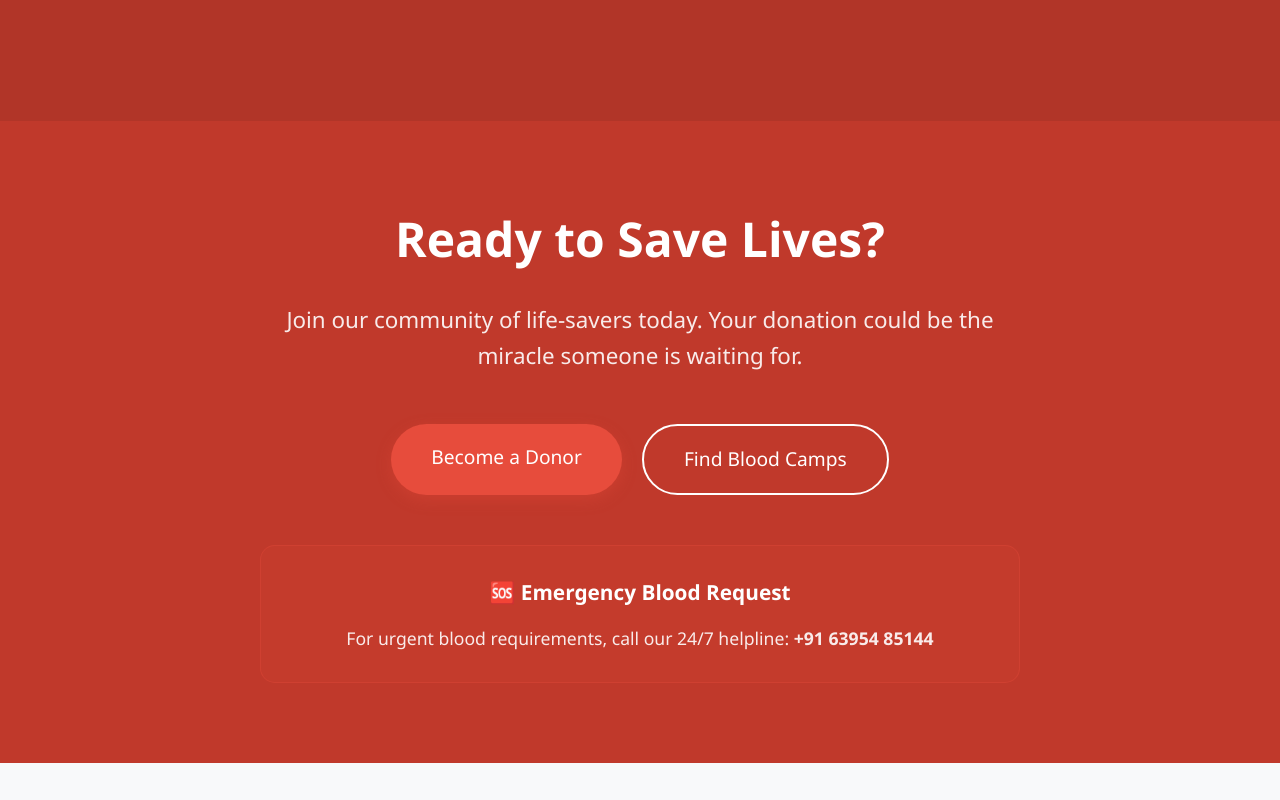
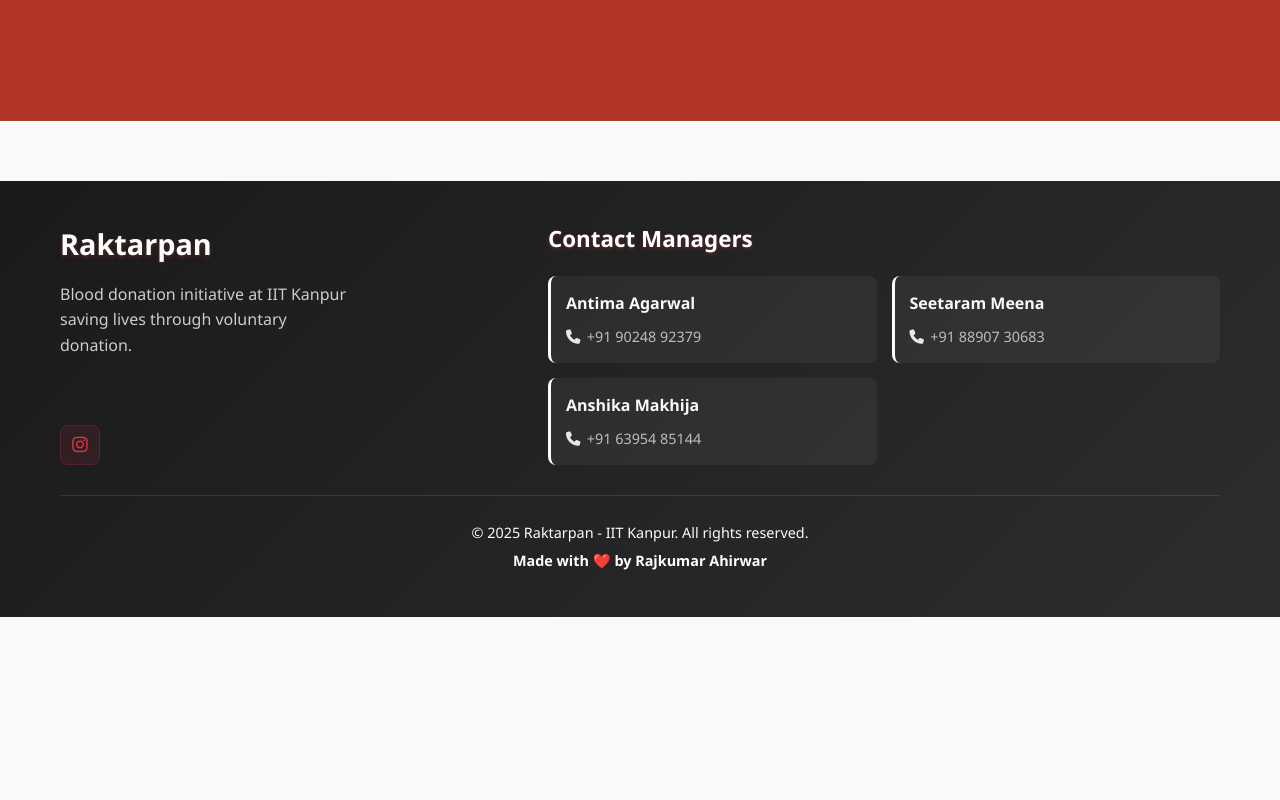
Before and after one commit to Raj675592/raktarpan-iitk, a React (Create React App) app: page / in a window 1280 px wide. Shown: the part 880-1680 px from the top of the page. After the commit the page ends 1497 px from the top, so only its background shows below. Built offline with nearby package versions, Linux system fonts and the light colour scheme.

Commit message:
minor changes

```diff
--- a/src/components/About.js
+++ b/src/components/About.js
@@ -8,13 +8,14 @@ function About(){
             <h1>About Us</h1>
             <h1>Raktarpan at IIT Kanpur</h1>
             <div className="about-content">
-                <p>Raktarpan is a pioneering blood donation initiative at the Indian Institute of Technology Kanpur (IITK), committed to saving lives through voluntary blood donation. Established with the vision of creating a self-sufficient blood donation ecosystem, we bridge the gap between donors and those in critical need.</p>
-
+                <p>Raktarpan is a student-led initiative under the National Service Scheme (NSS) and part of the Community Welfare Cell (CWC) of Students’ Gymkhana, IIT Kanpur. Founded in 2014 by Himanshu Agarwal, Raktarpan was launched to address the critical challenge of blood shortage in Kanpur and nearby regions.
+</p>
+                <p>As blood cannot be manufactured and depends entirely on voluntary donations, Raktarpan serves as a vital link between generous donors and patients in urgent need. Over the years, it has grown into a youth-driven movement that offers free and timely assistance, especially to the underprivileged. The name “Raktarpan” combines Rakt (blood) and Arpan (offering), reflecting its mission of selfless service and life-saving contribution.</p>
                 <h2>Our Mission</h2>
                 <p>To create awareness about blood donation, ensure a sustainable supply of blood for those in need within the IITK community and surrounding areas, and foster a culture of social responsibility among students, faculty, and staff.</p>
 
                 <h2>Our Vision</h2>
-                <p>To become the leading blood donation platform in academic institutions across India, setting an example of how educational communities can contribute to healthcare and social welfare.</p>
+                <p>To create a society where no life is lost due to the unavailability of blood, by fostering a culture of voluntary blood donation and selfless service.</p>
 
                 <h2>What We Do</h2>
                 <div className="services-grid">
@@ -30,10 +31,7 @@ function About(){
                         <h3>📚 Awareness Programs</h3>
                         <p>Educational workshops and seminars about blood donation myths, benefits, and importance.</p>
                     </div>
-                    <div className="service-item">
-                        <h3>🤝 Community Outreach</h3>
-                        <p>Partnerships with local hospitals and blood banks to maximize impact beyond campus boundaries.</p>
-                    </div>
+
                 </div>
 
 
@@ -104,7 +102,7 @@ function About(){
                 <div className="contact-info-1" >
                     <h2>Contact Us</h2>
                     <p><strong>Email:</strong> raktarpaniitkanpur@gmail.com</p>
-                    <p><strong>Emergency Hotline:</strong> +91 63954 85144 (24/7)</p>
+                    <p><strong>Emergency Contact:</strong> +91 88907 30683</p>
 
                 </div>
             </div>
--- a/src/components/BloodFacts.js
+++ b/src/components/BloodFacts.js
@@ -76,21 +76,7 @@ const BloodFacts = () => {
           </div>
         </div>
 
-        {/* Emergency Numbers */}
-        <div className="emergency-section">
-          <div className="emergency-card">
-            <h3>🚨 Emergency Blood Request</h3>
-            <div className="emergency-numbers">
-              <div className="number-item">
-                <strong>IIT Kanpur:</strong> +91 98765 43212
-              </div>
-              <div className="number-item">
-                <strong>24/7 Helpline:</strong> +91 98765 BLOOD
-              </div>
-            </div>
-            <p>Available 24/7 for emergency blood requirements</p>
-          </div>
-        </div>
+
       </div>
     </div>
   );
--- a/src/components/Footer.js
+++ b/src/components/Footer.js
@@ -28,12 +28,11 @@ function Footer() {
           <div className="footer-section">
             <h3>Contact Managers</h3>
             <div className="contact-info">
-              <div className="manager" >
+              <div className="manager">
                 <p>
-                  <strong>Antima Agrawal</strong>
+                  <strong>Antima Agarwal</strong>
                 </p>
                 <p>
-                  {/* <i class="fas fa-envelope"></i> antima23@iitk.ac.in |{" "} */}
                   <i class="fas fa-phone"></i> +91 90248 92379
                 </p>
               </div>
@@ -42,7 +41,6 @@ function Footer() {
                   <strong>Seetaram Meena</strong>
                 </p>
                 <p>
-                  {/* <i class="fas fa-envelope"></i> seetaram23@iitk.ac.in |{" "} */}
                   <i class="fas fa-phone"></i> +91 88907 30683
                 </p>
               </div>
@@ -51,15 +49,11 @@ function Footer() {
                   <strong>Anshika Makhija</strong>
                 </p>
                 <p>
-                  {/* <i class="fas fa-envelope"></i> anshika23@iitk.ac.in |{" "} */}
                   <i class="fas fa-phone"></i> +91 63954 85144
                 </p>
               </div>
-
             </div>
           </div>
-
-
         </div>
 
         <div className="footer-bottom">
--- a/src/components/Home.js
+++ b/src/components/Home.js
@@ -4,12 +4,10 @@ import { Link } from "react-router-dom";
 function Home(){
     return(
 <>
-  <section style={{ minHeight: "100vh", padding: "120px 0", color:"black", background: "#c0392b" }} className="hero" id="home">
+  <section style={{ minHeight: "100vh", padding: "120px 0", color:"black", background: "#c0392b", height:"100%" }} className="hero" id="home">
         <div className="hero-container">
           <div className="hero-content" style={{ maxWidth: "900px", margin: "0 auto", padding: "60px 20px"}}>
-            {/* <div className="hero-badge" style={{ marginBottom: "30px" }}>
-              <span style={{color:"black"}}>RAKTARPAN</span>
-            </div> */}
+
             <h1 style={{ fontSize: "4rem", marginBottom: "25px", lineHeight: "1.1", color:"white" }}>Be Someone's Lifeline</h1>
             <h2 style={{ fontSize: "2rem", marginBottom: "30px", fontWeight: "400", color:"white" }}>Save Lives Through Blood Donation at IIT Kanpur</h2>
             <p style={{ fontSize: "1.3rem", lineHeight: "1.7", marginBottom: "50px", maxWidth: "700px", margin: "0 auto 50px auto", color:"white" }}>
@@ -20,60 +18,11 @@ function Home(){
 
             <div className="hero-actions" style={{ marginBottom: "60px" }}>
               <Link to="/camps" className="btn btn-primary" style={{ padding: "18px 40px", fontSize: "1.2rem", marginRight: "20px" }}>Find Blood Camps</Link>
-              <Link to="/about" className="btn btn-secondary" style={{color:"white", padding: "18px 40px", fontSize: "1.2rem"}}>Learn More</Link>
+              <Link to="/about" className="btn btn-primary" style={{color:"white", padding: "18px 40px", fontSize: "1.2rem"}}>Become a Donor</Link>
             </div>
             <div className="hero-emergency" style={{ padding: "25px 35px", borderRadius: "15px", fontSize: "1.2rem" }}>
-              <p style={{ color: "white" }}>📞 <strong style={{ color: "white" }}>Emergency Blood Request:</strong> +91 63954 85144</p>
+              <p style={{ color: "white" }}>📞 <strong style={{ color: "white" }}>Emergency Blood Request:</strong> +91 88907 30683</p>
             </div>
-          </div>
-        </div>
-      </section>
-
-
-
-
-
-
-      {/* Call to Action */}
-      <section style={{ padding: "80px 0", background: "#c0392b", color: "white" }}>
-        <div style={{ maxWidth: "800px", margin: "0 auto", padding: "0 20px", textAlign: "center" }}>
-          <h2 style={{ fontSize: "3rem", marginBottom: "25px" }}>Ready to Save Lives?</h2>
-          <p style={{ fontSize: "1.4rem", marginBottom: "50px", opacity: "0.9", lineHeight: "1.6" }}>
-            Join our community of life-savers today. Your donation could be the miracle someone is waiting for.
-          </p>
-          <div style={{ display: "flex", justifyContent: "center", gap: "20px", flexWrap: "wrap" }}>
-            <Link to="/about" style={{
-              background: "#e74c3c",
-              color: "white",
-              padding: "18px 40px",
-              borderRadius: "50px",
-              textDecoration: "none",
-              fontSize: "1.2rem",
-              fontWeight: "500",
-              transition: "all 0.3s ease",
-              boxShadow: "0 5px 15px rgba(231,76,60,0.3)"
-            }}>
-              Become a Donor
-            </Link>
-            <Link to="/camps" style={{
-              background: "transparent",
-              color: "white",
-              padding: "18px 40px",
-              borderRadius: "50px",
-              textDecoration: "none",
-              fontSize: "1.2rem",
-              fontWeight: "500",
-              border: "2px solid white",
-              transition: "all 0.3s ease"
-            }}>
-              Find Blood Camps
-            </Link>
-          </div>
-          <div style={{ marginTop: "50px", padding: "30px", background: "rgba(231,76,60,0.1)", borderRadius: "15px", border: "1px solid rgba(231,76,60,0.3)" }}>
-            <h4 style={{ fontSize: "1.3rem", marginBottom: "15px" }}>🆘 Emergency Blood Request</h4>
-            <p style={{ fontSize: "1.1rem", opacity: "0.9" }}>
-              For urgent blood requirements, call our 24/7 helpline: <strong>+91 63954 85144</strong>
-            </p>
           </div>
         </div>
       </section>
```
